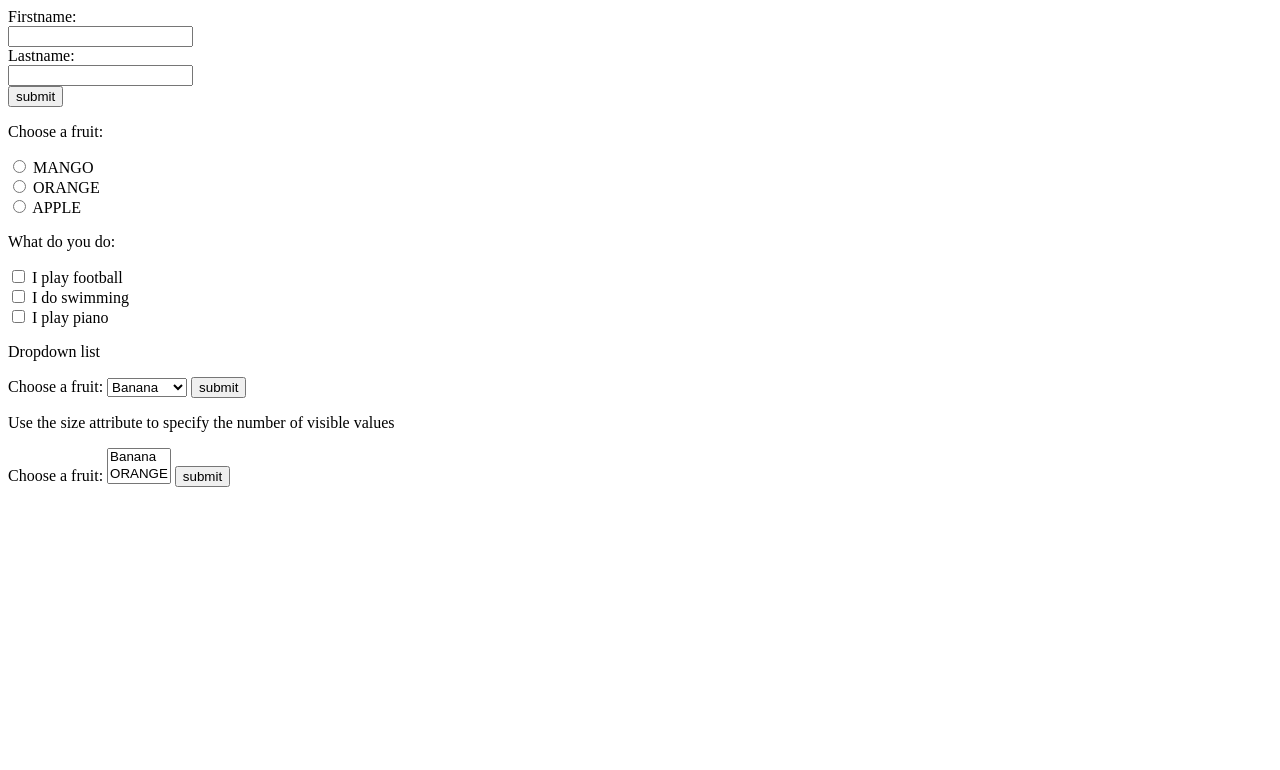
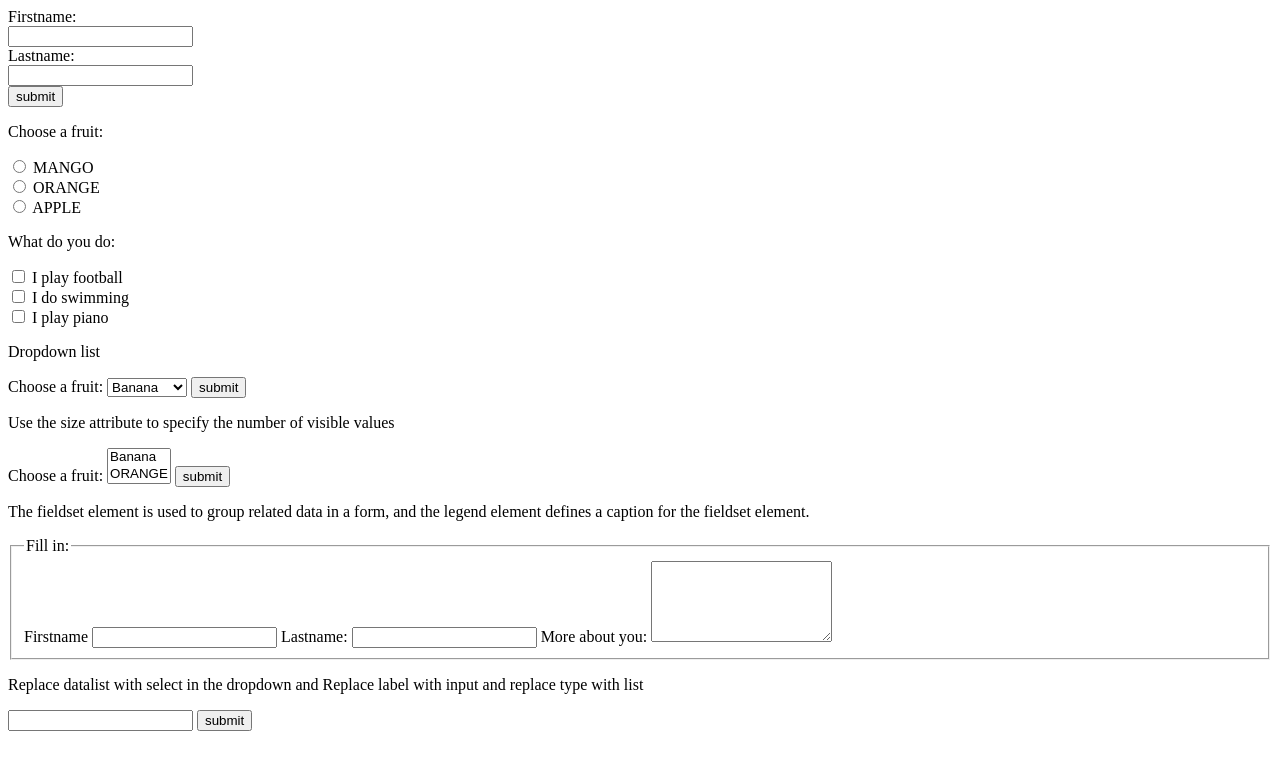
Before and after one commit to ianwambaire/HTMLCSS, a plain HTML site: page forms.html in a window 1280 px wide. Drawn offline with Linux system fonts and the light colour scheme.

Commit message:
learnt on datalist

```diff
--- a/forms.html
+++ b/forms.html
@@ -10,9 +10,9 @@
   to the id attribute of the <input> element to bind them together. -->
     <form action="">
         <label for="fname">Firstname:</label><br>
-        <input type="text" id="fname" name="fname"><br>
+        <input type="text" id="fname" name="names"><br>
         <label for="lname">Lastname:</label><br>
-        <input type="text" id="lname" name="lname"><br>
+        <input type="text" id="lname" name="names"><br>
         <input type="submit" value="submit">
 
     </form>
@@ -59,6 +59,32 @@
         </select>
         <input type="submit" value="submit">
     </form>
+    <p>The fieldset element is used to group related data in a form,
+         and the legend element defines a caption for the fieldset element.</p>
+    <form>
+       <fieldset>
+        <legend>Fill in:</legend>
+        <label for="fname">Firstname</label>
+        <input type="text" id="fname" name="info">
+        <label for="lname">Lastname:</label>
+        <input type="text" id="lname" name="info">
+        <label for="moreinfo">More about you:</label>
+        <textarea name="" id="moreinfo" name="info" rows="5" columns="15"></textarea>
+       </fieldset>
+    </form>
+    <p>Replace datalist with select in the dropdown and Replace label with input and
+        replace type with list</p>
+    <form action="">
+        <!---The option in datalist have no closing tag-->
+        <input list="fruits" name="fruit">
+        <datalist id="fruits">
+            <option value="banana">
+            <option value="orange">
+            <option value="mango">
+        </datalist>
+        <input type="submit" value="submit">
+    </form>
+
 
 </body>
 </html>
```
